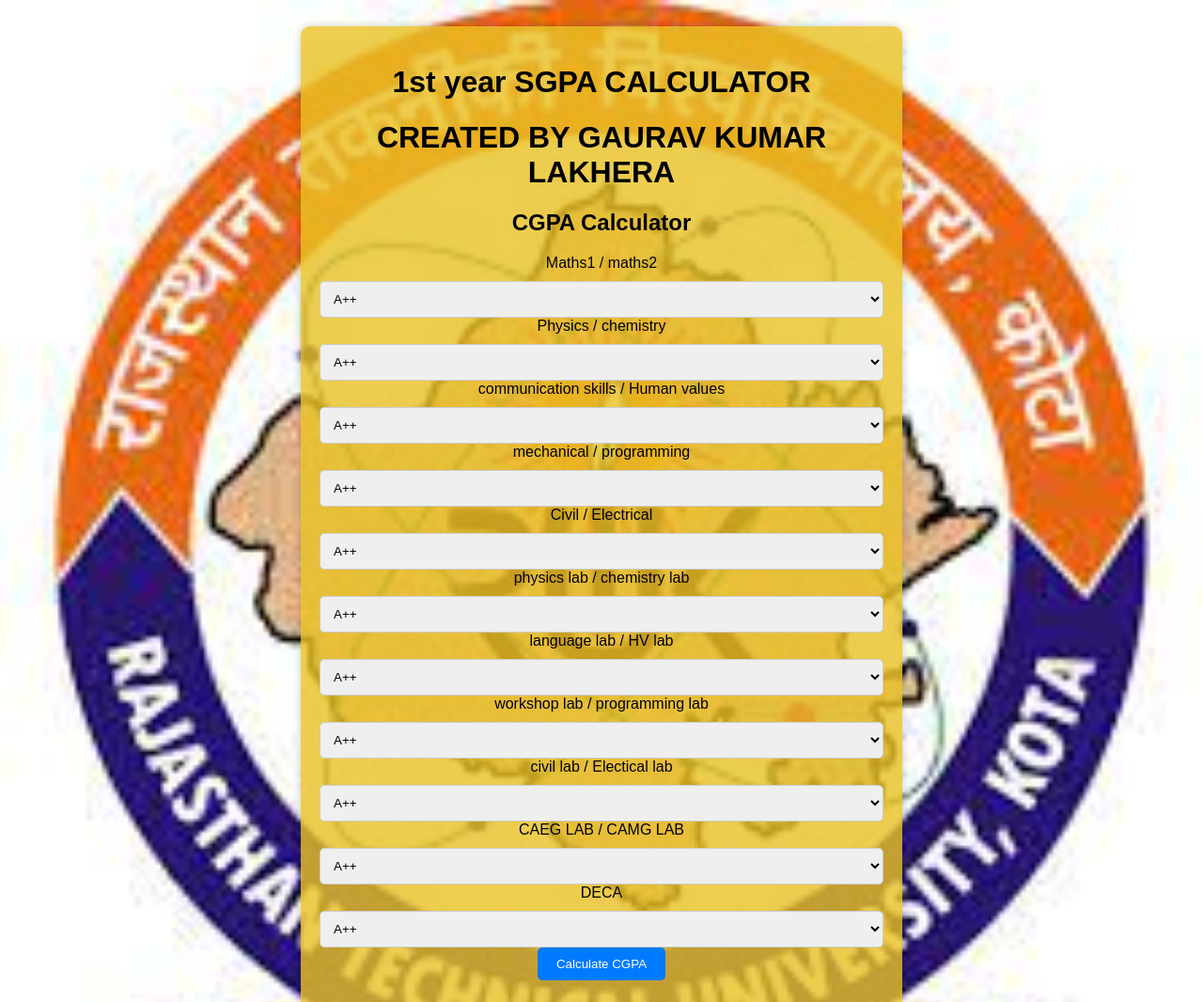
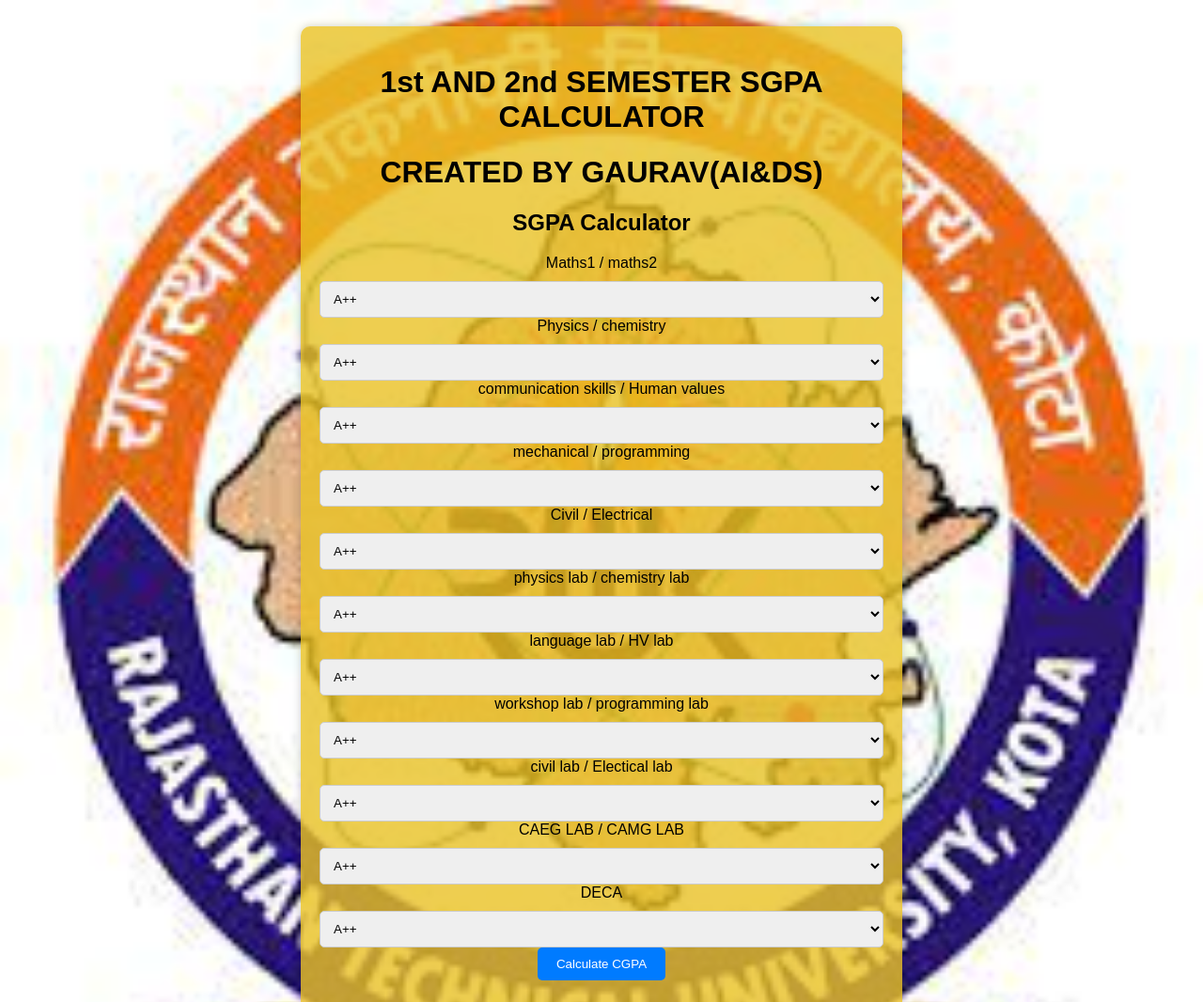
Before and after one commit to DS-Gaurav/1styearsgpa, a plain HTML site: page index.html in a window 1280 px wide. Shown: the top 1066 px of the page at 94% size. Drawn offline with Linux system fonts and the light colour scheme.

Commit message:
Update index.html

```diff
--- a/index.html
+++ b/index.html
@@ -3,7 +3,7 @@
 <head>
     <meta charset="UTF-8">
     <meta name="viewport" content="width=device-width, initial-scale=1.0">
-    <title>!st year SGPA Calculator</title>
+    <title>1st year SGPA Calculator</title>
     <style>
         body {
             font-family: Arial, sans-serif;
@@ -52,9 +52,9 @@
 </head>
 <body>
     <div id="calculator">
-        <h1>1st year SGPA CALCULATOR</h1>
-        <h1>CREATED BY GAURAV KUMAR LAKHERA</h1>
-        <h2>CGPA Calculator</h2>
+        <h1>1st AND 2nd SEMESTER SGPA CALCULATOR</h1>
+        <h1>CREATED BY GAURAV(AI&DS)</h1>
+        <h2>SGPA Calculator</h2>
         <form id="cgpaForm">
             <label for="subject1">Maths1 / maths2</label>
             <select id="subject1" class="grade">
```
